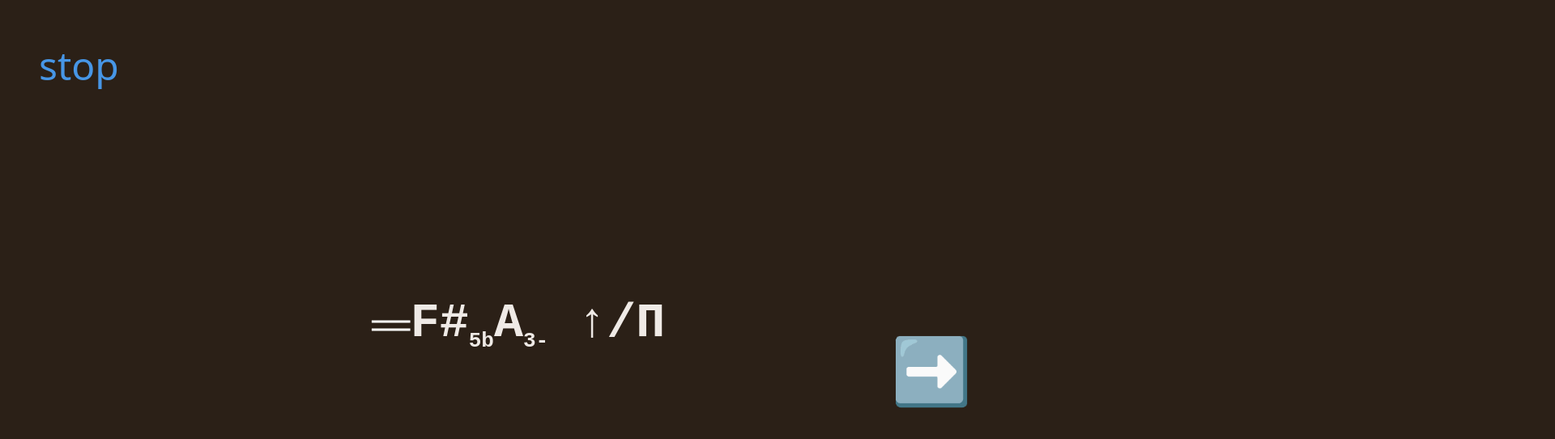
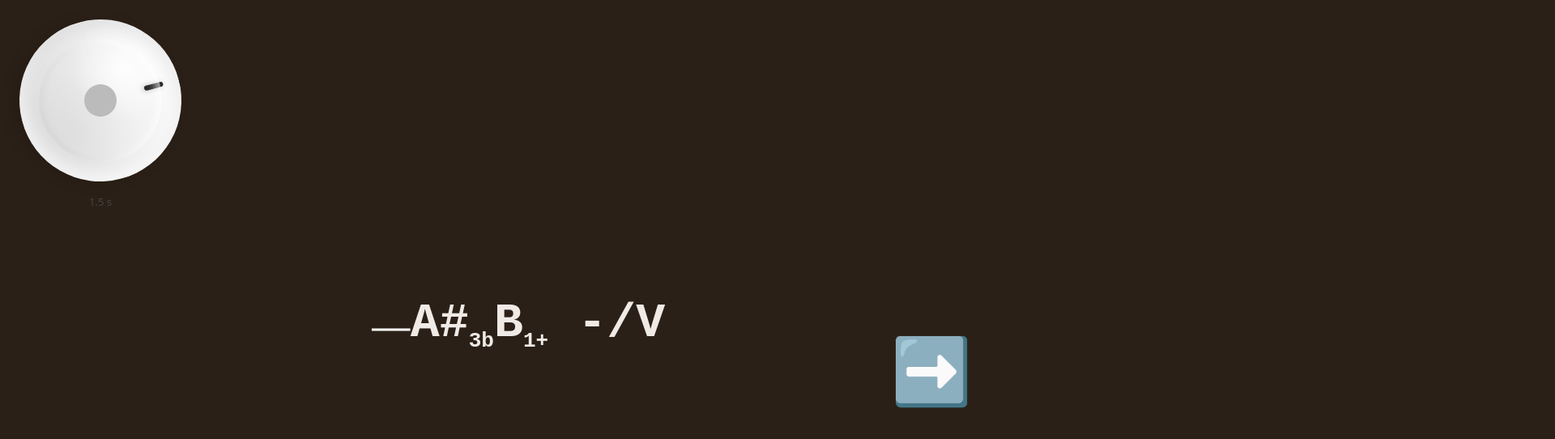
Before and after one commit to siers/prfl, a React (Vite) app: page / in a window 1280 px wide. Shown: the top 542 px of the page at 81% size, 1920 px wide, since content can reach past the window. Built offline with nearby package versions, Linux system fonts and the light colour scheme.

Commit message:
chatgptd a knob

```diff
--- a/src/App.css
+++ b/src/App.css
@@ -1,7 +1,7 @@
 a { color: #4796e6; }
 a:hover { color: #52b8e3; }
 
-.toggle { position: absolute; top: 1em; left: 1em; font-size: 3em; }
+.knob-wrapwrap { position: absolute; top: 1.5em; left: 1.5em; }
 .next { position: absolute; top: 50%; right: 1em; font-size: 5em; }
 
 .wrap { height: 100dvh; display: flex; align-items: center; justify-content: center; overflow: hidden; }
--- a/src/App.jsx
+++ b/src/App.jsx
@@ -1,6 +1,7 @@
 import { useEffect, useCallback, useState, useRef } from 'react'
 import './App.css'
 import { randomViolinNote } from './lib/ViolinNote'
+import Knob from './Knob'
 
 function getHash() {
   return location.hash.substr(1)
@@ -20,10 +21,15 @@ function randomItem(array) {
 }
 
 function App() {
-  const [command, setCommand] = useState(0)
+  const makeItem = () => {
+    return randomItem(randomViolinNote())[1]
+  }
+
+  const [command, setCommand] = useState(makeItem())
   const [running, setRunning] = useState(true)
   const number = useRef()
   const interval = useRef()
+  const [speed, setSpeed] = useState(1500)
 
   const flash = () => {
     const el = number.current
@@ -31,18 +37,14 @@ function App() {
     el.classList.toggle("flash2")
   }
 
-  const makeItem = useCallback(() => {
-    return randomItem(randomViolinNote())[1]
-  })
-
   const setItem = () => {
     setCommand(makeItem())
     flash()
   }
 
-  const postponeInterval = () => { clearInterval(interval.current); interval.current = setInterval(() => setItem(), 1000) }
-  const startInterval = () => { setRunning(true); interval.current = setInterval(() => setItem(), 1000) }
-  const stopInterval = () => { setRunning(false); clearInterval(interval.current); console.log('stop'); }
+  const postponeInterval = () => { clearInterval(interval.current); interval.current = setInterval(() => setItem(), speed) }
+  const startInterval = () => { setRunning(true); interval.current = setInterval(() => setItem(), speed) }
+  const stopInterval = () => { setRunning(false); clearInterval(interval.current); }
   const toggleInterval = () => { if (running) stopInterval(); else startInterval() }
 
   function button(event, key) {
@@ -68,14 +70,10 @@ function App() {
   useEffect(() => {
     if (running) startInterval()
     return () => stopInterval()
-  }, [running])
+  }, [running, speed])
 
   return (
     <>
-      <a className="toggle" onClick={() => toggleInterval()}>
-        {running && "stop" || "start"}
-      </a>
-
       <a className="next" onClick={() => setItem()}>➡️</a>
 
       <div className="wrap" style={{ display: "block" }} data-mode="violin">
@@ -84,6 +82,10 @@ function App() {
 
       <div className="log">
       </div>
+
+      <div className="knob-wrapwrap">
+        <Knob running={running} setRunning={setRunning} angle={speed} setAngle={setSpeed} gain={20} format={n => `${n / 1000} s`} />
+      </div>
     </>
   )
 }
--- /dev/null
+++ b/src/Knob.css
@@ -0,0 +1,82 @@
+:root{ --size:200px; }
+html,body{height:100%;display:flex;align-items:center;justify-content:center;margin:0}
+.knob-wrap{display:flex;flex-direction:column;align-items:center;gap:16px}
+
+.knob{
+  width:var(--size);
+  height:var(--size);
+  border-radius:50%;
+  position:relative;
+  user-select:none;
+  /* subtle soft bevel + inner indents */
+  background:
+    radial-gradient(circle at 35% 30%, rgba(255,255,255,.9), rgba(255,255,255,0) 35%),
+    radial-gradient(circle at 65% 70%, rgba(0,0,0,.03), rgba(0,0,0,0) 40%),
+    linear-gradient(180deg, #fbfbfb, #ddd);
+  box-shadow:
+    0 8px 18px rgba(0,0,0,.12),
+    inset -8px -8px 18px rgba(255,255,255,.6),
+    inset 8px 8px 16px rgba(0,0,0,.06);
+  display:flex;
+  align-items:center;
+  justify-content:center;
+  touch-action:none; /* allow dragging */
+  transition: box-shadow .12s;
+  cursor:grab;
+}
+
+.knob-power {
+  width: calc(var(--size) / 5);
+  height: calc(var(--size) / 5);
+  position: relative;
+  border-radius: calc(var(--size) / 5 / 2);
+}
+
+.knob:active{ cursor:grabbing; box-shadow: 0 6px 12px rgba(0,0,0,.14), inset -6px -6px 12px rgba(255,255,255,.55), inset 6px 6px 12px rgba(0,0,0,.07); }
+
+/* slight indented ring */
+.knob::after{
+  content:"";
+  position:absolute;
+  inset:12%;
+  border-radius:50%;
+  box-shadow: inset 0 -6px 10px rgba(0,0,0,.03), inset 0 6px 10px rgba(255,255,255,.6);
+  pointer-events:none;
+}
+
+/* pointer/indicator */
+.knob-indicator{
+  width:6px;
+  height:24px;
+  background:#2b2b2b;
+  border-radius:4px;
+  position:absolute;
+  top:10%;
+  left:50%;
+  transform-origin:50% calc(100% + 10px);
+  transform:translateX(-50%);
+  box-shadow: 0 2px 6px rgba(0,0,0,.25);
+}
+
+/* tiny notches (visual indents) around
+    use a pseudo element with conic-gradient for subtle grooves */
+.knob::before{
+  content:"";
+  position:absolute;
+  inset:6%;
+  border-radius:50%;
+  background:
+    conic-gradient(from -90deg, rgba(0,0,0,.03) 0.5deg, transparent 0.5deg 5deg, rgba(255,255,255,.03) 5deg 6deg);
+  opacity:.14;
+  mix-blend-mode: multiply;
+  pointer-events:none;
+  filter: blur(.4px);
+}
+
+/* debug text (optional) */
+.knob-out{
+  font-family:system-ui,-apple-system,Segoe UI,Roboto;
+  color:#444;
+  font-size:13px;
+  user-select:none;
+}
--- /dev/null
+++ b/src/Knob.jsx
@@ -0,0 +1,73 @@
+import { useEffect, useCallback, useState, useRef } from 'react'
+import './Knob.css'
+
+function angleFromEvent(knob, e) {
+  const c = knob.getBoundingClientRect()
+  const x = (e.clientX ?? e.touches?.[0].clientX) - (c.left + c.width / 2)
+  const y = (e.clientY ?? e.touches?.[0].clientY) - (c.top + c.height / 2)
+  return (Math.atan2(y, x) * 180) / Math.PI + 90
+}
+
+function getCenter(el) {
+  const r = el.getBoundingClientRect()
+  return { x: r.left + r.width/2, y: r.top + r.height/2 }
+}
+
+export default function Knob({running, setRunning, angle, setAngle, format, setPower, gain}) {
+  const [dragging, setDragging] = useState(false)
+
+  const knob = useRef()
+  const indicator = useRef()
+  const out = useRef()
+
+  const prevAngle = useRef()
+
+  function setAngleInternal(absAngle) {
+    if (!prevAngle.current) {
+      prevAngle.current = absAngle
+      return
+    }
+
+    var diff = ((absAngle - prevAngle.current + 540) % 360) - 180
+    prevAngle.current = absAngle
+
+    setAngle(Math.min(60000, Math.max(250, angle + diff * gain)))
+  }
+
+  function onUp(e) {
+    setDragging(false)
+  }
+
+  function onDown(e) {
+    e.preventDefault()
+    prevAngle.current = angleFromEvent(knob.current, e)
+    setDragging(true)
+  }
+
+  function onMove(e) {
+    if (!dragging) return
+    setAngleInternal(angleFromEvent(knob.current, e))
+  }
+
+  function onWheel(e) {
+    e.preventDefault()
+    const step = Math.max(1, Math.abs(e.deltaY) < 1 ? 1 : Math.sign(e.deltaY) * 2)
+    setAngleInternal(angle + (e.deltaY > 0 ? step : -step))
+  }
+
+  function onPower(e) {
+    e.preventDefault()
+    e.stopPropagation()
+    setRunning(!running)
+  }
+
+  return (
+    <div className="knob-wrap">
+      <div ref={knob} className="knob" style={{transform: `rotate(${angle / gain}deg)`}} onPointerDown={onDown} onPointerUp={onUp} onPointerMove={onMove} onWheel={onWheel}>
+        <div className="knob-indicator" ref={indicator}></div>
+        <div className="knob-power" style={{background: running ? '#bbb' : '#333'}} onPointerDown={onPower}></div>
+      </div>
+      <div className="knob-out" ref={out}>{format(Math.round(angle))}</div>
+    </div>
+  )
+}
```
